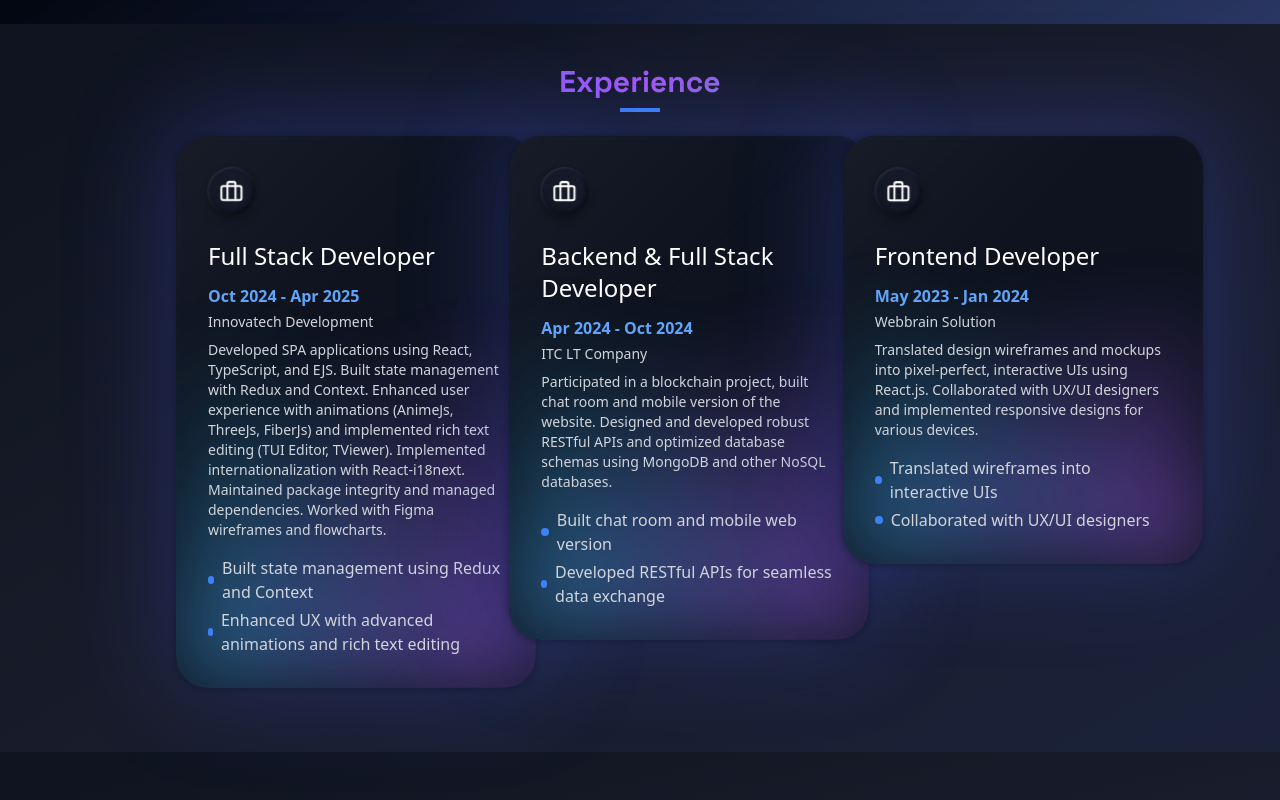
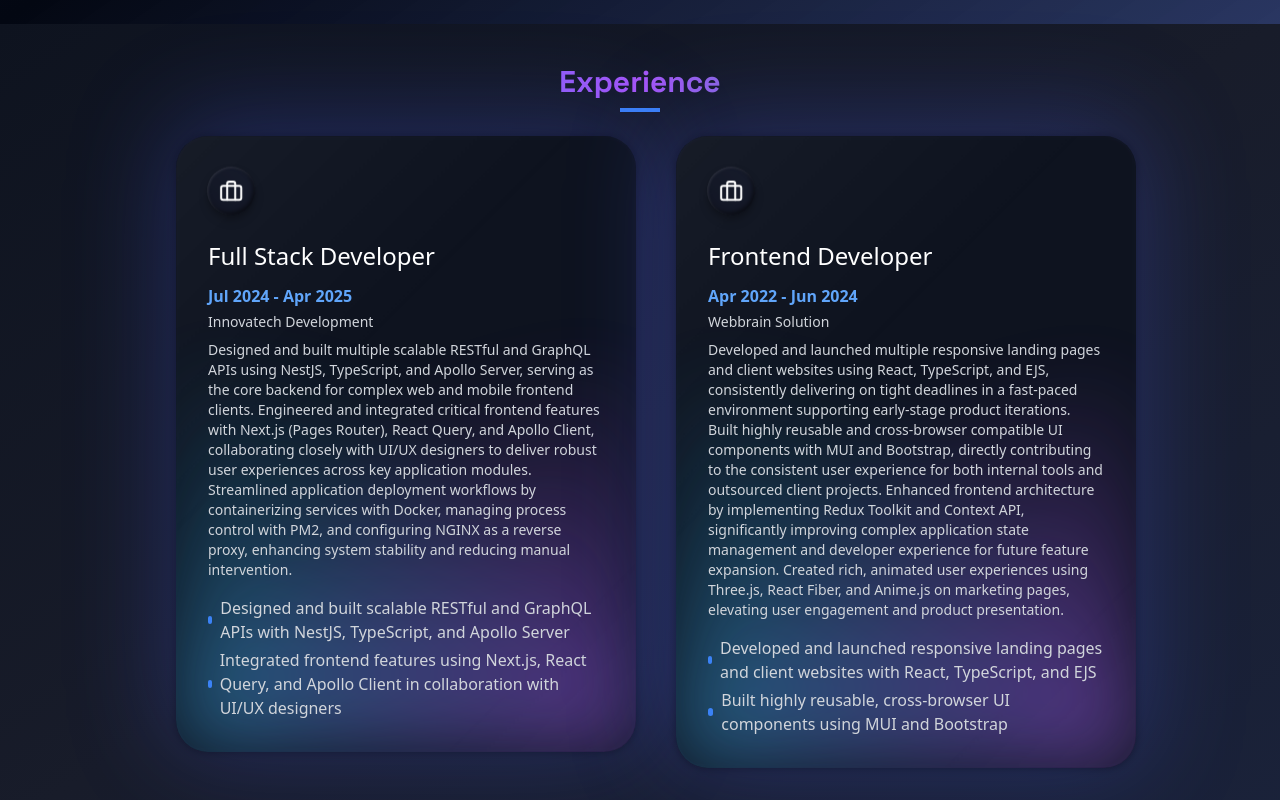
Before and after one commit to abuyork/Portfolio, a React (Vite) app: page / in a window 1280 px wide. Shown: the part 2520-3320 px from the top of the page. Built offline with nearby package versions, Linux system fonts and the light colour scheme; a web font is replaced by a local one.

Commit message:
Experience Component Modified

```diff
--- a/src/components/Experience.tsx
+++ b/src/components/Experience.tsx
@@ -7,34 +7,29 @@ const Experience = () => {
     {
       company: 'Innovatech Development',
       position: 'Full Stack Developer',
-      period: 'Oct 2024 - Apr 2025',
-      description: 'Developed SPA applications using React, TypeScript, and EJS. Built state management with Redux and Context. Enhanced user experience with animations (AnimeJs, ThreeJs, FiberJs) and implemented rich text editing (TUI Editor, TViewer). Implemented internationalization with React-i18next. Maintained package integrity and managed dependencies. Worked with Figma wireframes and flowcharts.',
+      period: 'Jul 2024 - Apr 2025',
+      description: `Designed and built multiple scalable RESTful and GraphQL APIs using NestJS, TypeScript, and Apollo Server, serving as the core backend for complex web and mobile frontend clients. Engineered and integrated critical frontend features with Next.js (Pages Router), React Query, and Apollo Client, collaborating closely with UI/UX designers to deliver robust user experiences across key application modules. Streamlined application deployment workflows by containerizing services with Docker, managing process control with PM2, and configuring NGINX as a reverse proxy, enhancing system stability and reducing manual intervention.`,
       achievements: [
-        'Built state management using Redux and Context',
-        'Enhanced UX with advanced animations and rich text editing',
-        'Implemented internationalization and managed dependencies',
-      ],
-    },
-    {
-      company: 'ITC LT Company',
-      position: 'Backend & Full Stack Developer',
-      period: 'Apr 2024 - Oct 2024',
-      description: 'Participated in a blockchain project, built chat room and mobile version of the website. Designed and developed robust RESTful APIs and optimized database schemas using MongoDB and other NoSQL databases.',
-      achievements: [
-        'Built chat room and mobile web version',
-        'Developed RESTful APIs for seamless data exchange',
-        'Optimized database schemas and implemented data models',
+        'Designed and built scalable RESTful and GraphQL APIs with NestJS, TypeScript, and Apollo Server',
+        'Integrated frontend features using Next.js, React Query, and Apollo Client in collaboration with UI/UX designers',
+        'Streamlined deployments with Docker, PM2, and NGINX for improved stability',
+        'Implemented real-time updates with WebSocket and Socket.IO',
+        'Led architectural planning, database ER modeling, and flowchart creation for scalable growth',
       ],
     },
     {
       company: 'Webbrain Solution',
       position: 'Frontend Developer',
-      period: 'May 2023 - Jan 2024',
-      description: 'Translated design wireframes and mockups into pixel-perfect, interactive UIs using React.js. Collaborated with UX/UI designers and implemented responsive designs for various devices.',
+      period: 'Apr 2022 - Jun 2024',
+      description: `Developed and launched multiple responsive landing pages and client websites using React, TypeScript, and EJS, consistently delivering on tight deadlines in a fast-paced environment supporting early-stage product iterations. Built highly reusable and cross-browser compatible UI components with MUI and Bootstrap, directly contributing to the consistent user experience for both internal tools and outsourced client projects. Enhanced frontend architecture by implementing Redux Toolkit and Context API, significantly improving complex application state management and developer experience for future feature expansion. Created rich, animated user experiences using Three.js, React Fiber, and Anime.js on marketing pages, elevating user engagement and product presentation. `,
       achievements: [
-        'Translated wireframes into interactive UIs',
-        'Collaborated with UX/UI designers',
-        'Implemented responsive designs for all devices',
+        'Developed and launched responsive landing pages and client websites with React, TypeScript, and EJS',
+        'Built highly reusable, cross-browser UI components using MUI and Bootstrap',
+        'Enhanced frontend architecture with Redux Toolkit and Context API for scalable state management',
+        'Created rich, animated user experiences with Three.js, React Fiber, and Anime.js',
+        'Integrated multilingual support using React-i18next for key client websites',
+        'Helped develop a standardized design system in Figma with designers',
+        'Actively participated in sprint planning, code reviews, and weekly standups',
       ],
     },
   ];
@@ -48,7 +43,7 @@ const Experience = () => {
           </h2>
           <div className="w-10 h-1 bg-blue-500 mx-auto"></div>
         </div>
-        <div className="grid grid-cols-1 md:grid-cols-3 gap-y-8 gap-x-10 justify-center items-start">
+        <div className="grid grid-cols-1 md:grid-cols-2 gap-y-8 gap-x-10 justify-center items-start">
           {experiences.map((exp, index) => {
             const [isHovered, setIsHovered] = useState(false);
             const [rotation, setRotation] = useState({ x: 0, y: 0 });
```
